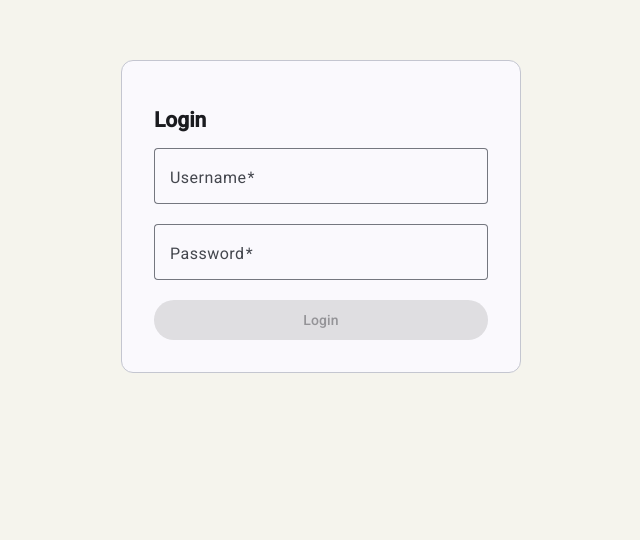
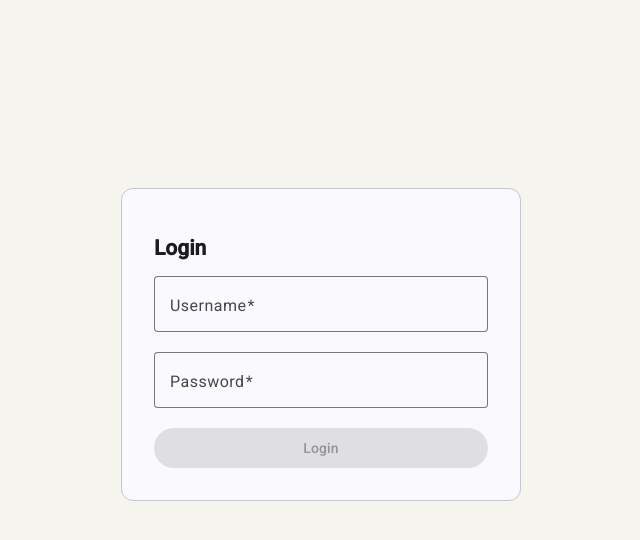
Before and after one commit to h-ARTS/boats-app, an Angular app in the folder boats-ui/: page /login in a window 1280 px wide. Shown: the part 132-672 px from the top of the page, without its empty margins (319-959 px from the left). Built offline with nearby package versions, Linux system fonts and the light colour scheme.

Commit message:
refactor: change container top space to padding

```diff
--- a/boats-ui/src/app/app.scss
+++ b/boats-ui/src/app/app.scss
@@ -1,3 +1,3 @@
 .container {
-  margin-top: 8rem;
+  padding-top: 8rem;
 }
```
